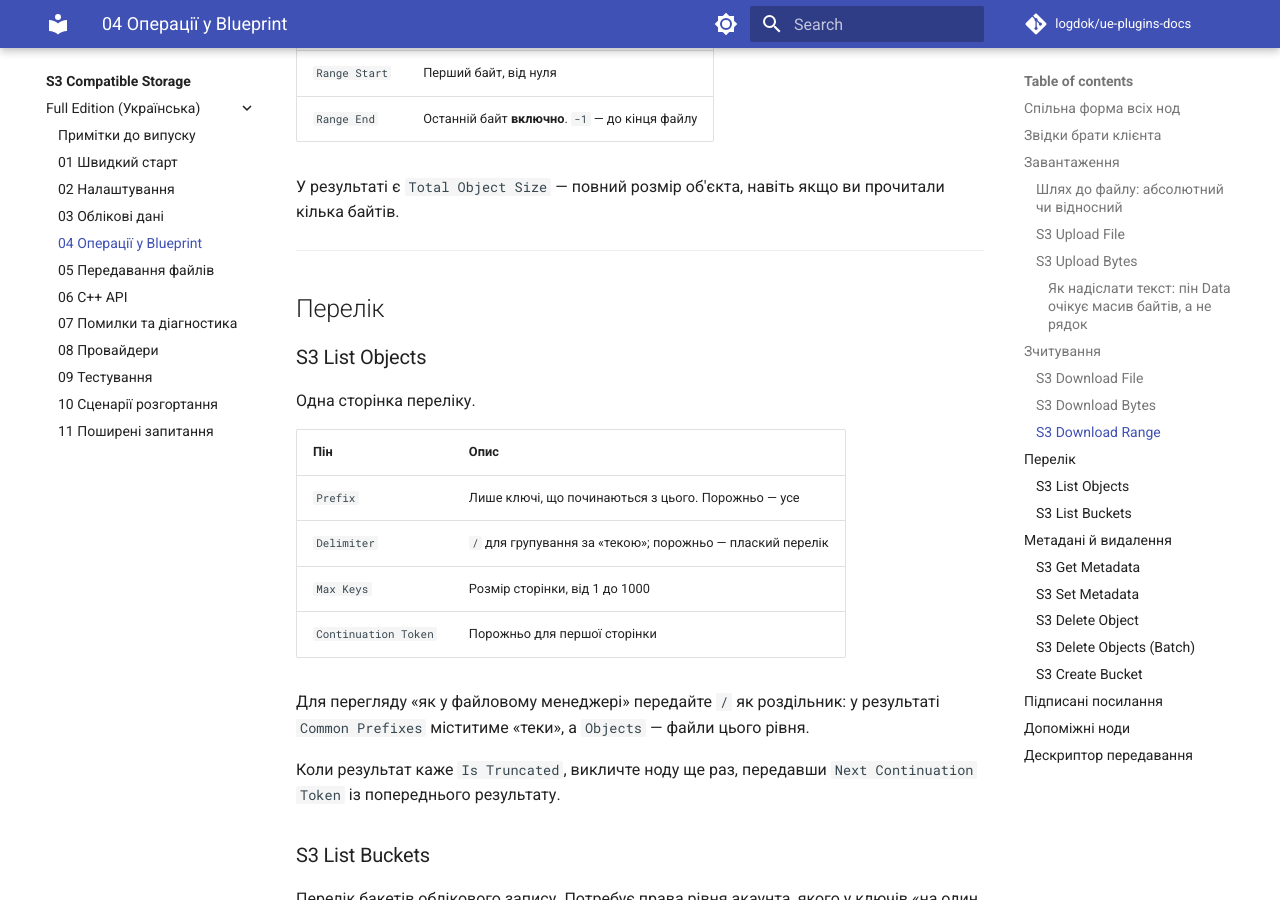
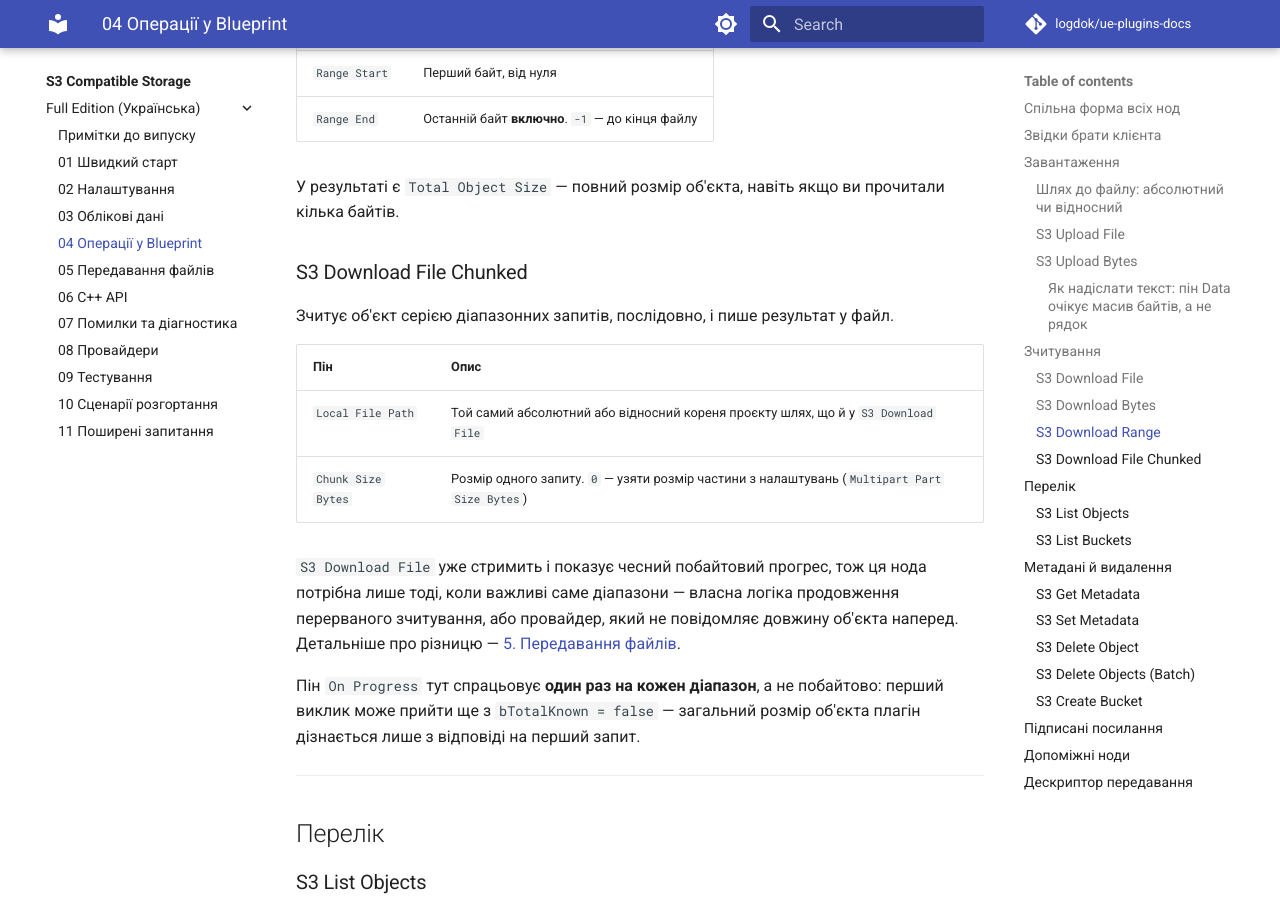
Before and after one commit to logdok/ue-plugins-docs, an MkDocs documentation site: the page built from docs/s3-compatible-storage/Full/uk/04-Blueprint-Operations.md, in a window 1280 px wide and 900 px high, scrolled down 4816 px. Built offline with MkDocs 1.6.1 and Material for MkDocs 9.7.7, drawn with Linux system fonts in a browser that asks for light colours; comment, search, counter and statistics services are not loaded.

Commit message:
Sync docs from HostS3@1534a5f

```diff
--- a/docs/s3-compatible-storage/Full/uk/04-Blueprint-Operations.md
+++ b/docs/s3-compatible-storage/Full/uk/04-Blueprint-Operations.md
@@ -191,6 +191,24 @@ S3 Download Bytes ──► Data ──► UTF-8 Bytes To String ──► Print
 У результаті є `Total Object Size` — повний розмір об'єкта, навіть якщо ви прочитали
 кілька байтів.
 
+### S3 Download File Chunked
+
+Зчитує об'єкт серією діапазонних запитів, послідовно, і пише результат у файл.
+
+| Пін | Опис |
+|---|---|
+| `Local File Path` | Той самий абсолютний або відносний кореня проєкту шлях, що й у `S3 Download File` |
+| `Chunk Size Bytes` | Розмір одного запиту. `0` — узяти розмір частини з налаштувань (`Multipart Part Size Bytes`) |
+
+`S3 Download File` уже стримить і показує чесний побайтовий прогрес, тож ця нода потрібна
+лише тоді, коли важливі саме діапазони — власна логіка продовження перерваного зчитування,
+або провайдер, який не повідомляє довжину об'єкта наперед. Детальніше про різницю —
+[5. Передавання файлів](05-Transfers.md#s3-download-file-chunked).
+
+Пін `On Progress` тут спрацьовує **один раз на кожен діапазон**, а не побайтово: перший
+виклик може прийти ще з `bTotalKnown = false` — загальний розмір об'єкта плагін дізнається
+лише з відповіді на перший запит.
+
 ---
 
 ## Перелік
```
Also changed, not shown: docs/s3-compatible-storage/index.md (+1 -1 lines).
